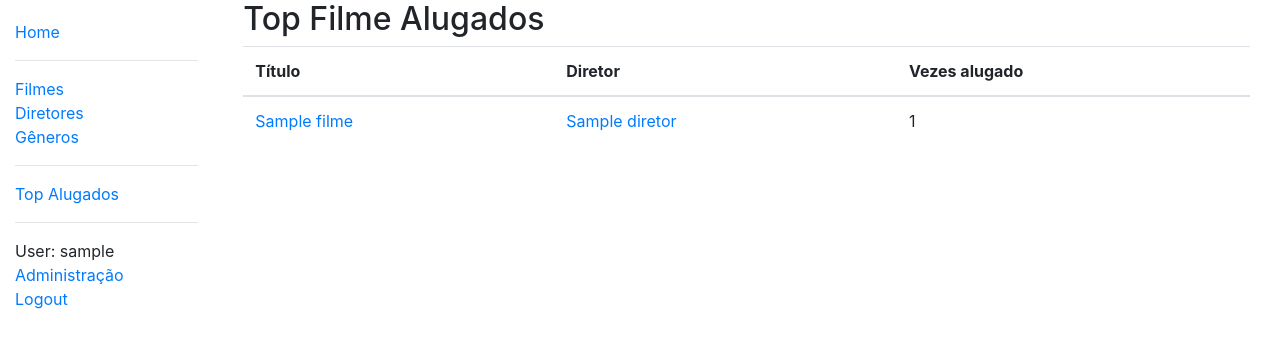
After one commit to macc-uece/rentflix, a Django app: page /catalogo/topalugados/ in a window 1280 px wide. The commit adds this page. Shown: the top 348 px of the page. Run offline with Django 3.2, Linux system fonts and the light colour scheme; a user stored in the database is signed in; tables that the repository leaves empty hold one stand-in row (values such as "Sample post"); some libraries are stand-ins or nearby versions.

Commit message:
Adicionando top dos filmes mais alugados

```diff
--- a/catalogo/admin.py
+++ b/catalogo/admin.py
@@ -8,6 +8,7 @@ class FilmeAdmin(admin.ModelAdmin):
 
 @admin.register(FilmeInstancia)
 class FilmeInstanciaAdmin(admin.ModelAdmin):
+    exclude = ('alugado_number',)
     list_filter = ('status', 'data_devolucao')
     list_diplay = ('id', 'filme', 'data_devolucao', 'status')
 
--- a/catalogo/models.py
+++ b/catalogo/models.py
@@ -53,6 +53,7 @@ class FilmeInstancia(models.Model):
             'ID único para um filme no estoque')
     filme = models.ForeignKey('Filme', on_delete = models.SET_NULL, null = True)
     data_devolucao = models.DateField(null = True, blank = True)
+    alugado_number = models.IntegerField(default = 0)
 
     STATUS_EMPRESTIMO = (
         ('m', 'Manutenção'),
--- a/catalogo/templates/base.html
+++ b/catalogo/templates/base.html
@@ -26,11 +26,14 @@
           <li><a href="{% url 'generos' %}">Gêneros</a></li>
 
         <hr>
+
+        <li><a href="{% url 'top_alugados' %}?next={{request.path}}">Top Alugados</a></li>
+
+        <hr>
           <li>User: {{ user.get_username }}</li>
           {% if user.is_staff %}
 
-            <li><a href="{% url 'painel_admin'%}?next={{request.path}}">Painel
-                    Administrativo</a></li>
+            <li><a href="{% url 'painel_admin' %}?next={{request.path}}">Administração</a></li>
 
           {% endif %}
           <li><a href="{% url 'logout'%}?next={{request.path}}">Logout</a></li>
--- a/catalogo/templates/paineladmin.html
+++ b/catalogo/templates/paineladmin.html
@@ -3,7 +3,7 @@
 {% block content %}
 
 <div class="container">
-    <h2>Painel Administrativo</h2>
+    <h2>Top Filmes Alugados</h2>
 
     <table class="table">
         <thead>
--- /dev/null
+++ b/catalogo/templates/topalugados.html
@@ -0,0 +1,29 @@
+{% extends "base.html" %}
+
+{% block content %}
+
+<div class="container">
+    <h2>Top Filme Alugados</h2>
+
+    <table class="table">
+        <thead>
+            <tr>
+                <th scope="col">Título</th>
+                <th scope="col">Diretor</th>
+                <th scope="col">Vezes alugado</th>
+            </tr>
+        </thead>
+        <tbody>
+            {% for filme in filmes %}
+            {% if filme.alugado_number > 0 %}
+                <tr>
+                    <td><a href="{% url 'detail_filme' filme_id=filme.filme.id %}">{{ filme.filme.titulo }}</a> </td>
+                    <td><a href="{% url 'detail_diretor' diretor_nome=filme.filme.diretor %}">{{ filme.filme.diretor }}</td>
+                    <td>{{ filme.alugado_number }}</td>
+                </tr>
+            {% endif %}
+            {% endfor %}
+        </tbody>
+    </table>
+</div>
+{% endblock %}
--- a/catalogo/urls.py
+++ b/catalogo/urls.py
@@ -4,6 +4,7 @@ from catalogo import views
 urlpatterns = [
    path('', views.index, name='index'),
    path('paineladmin/', views.painel_admin, name='painel_admin'),
+   path('topalugados/', views.top_alugados, name='top_alugados'),
    path('diretores/', views.diretores, name='diretores'),
    path('diretor/<diretor_nome>', views.detail_diretor, name='detail_diretor'),
    path('generos/', views.generos, name='generos'),
--- a/catalogo/views.py
+++ b/catalogo/views.py
@@ -48,6 +48,12 @@ def painel_admin(request):
     filmes = FilmeInstancia.objects.all()
     context = { 'filmes': filmes }
     return render(request, 'paineladmin.html', context=context)
+
+@login_required
+def top_alugados(request):
+    filmes = FilmeInstancia.objects.all().filter().order_by('-alugado_number')
+    context = { 'filmes': filmes }
+    return render(request, 'topalugados.html', context=context)
 
 
 @login_required
@@ -150,6 +156,10 @@ def pagar(request, filme_id):
 
     filme_instancia.status = 'e'
     filme_instancia.data_devolucao = data_devolucao
+    if filme_instancia.alugado_number == None:
+        filme_instancia.alugado_number = 1
+    else:
+        filme_instancia.alugado_number = filme_instancia.alugado_number + 1
     filme_instancia.save()
 
     historico = HistoricoAluguel(id=filme_instancia.id, filme=filme_instancia.filme, usuario=username_logado,
```
Also changed, not shown: catalogo/migrations/0001_initial.py (added), catalogo/migrations/0002_auto_20181129_2220.py (added), catalogo/migrations/__init__.py (added).
